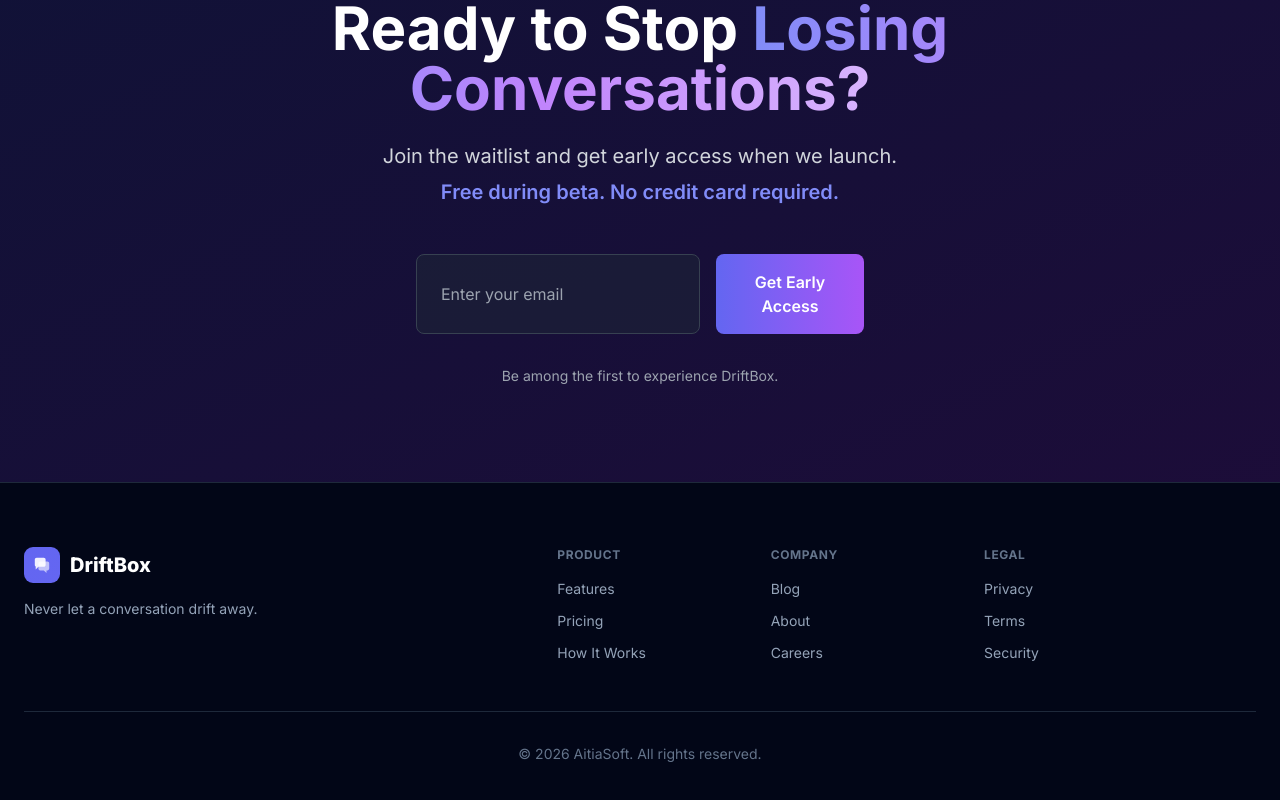
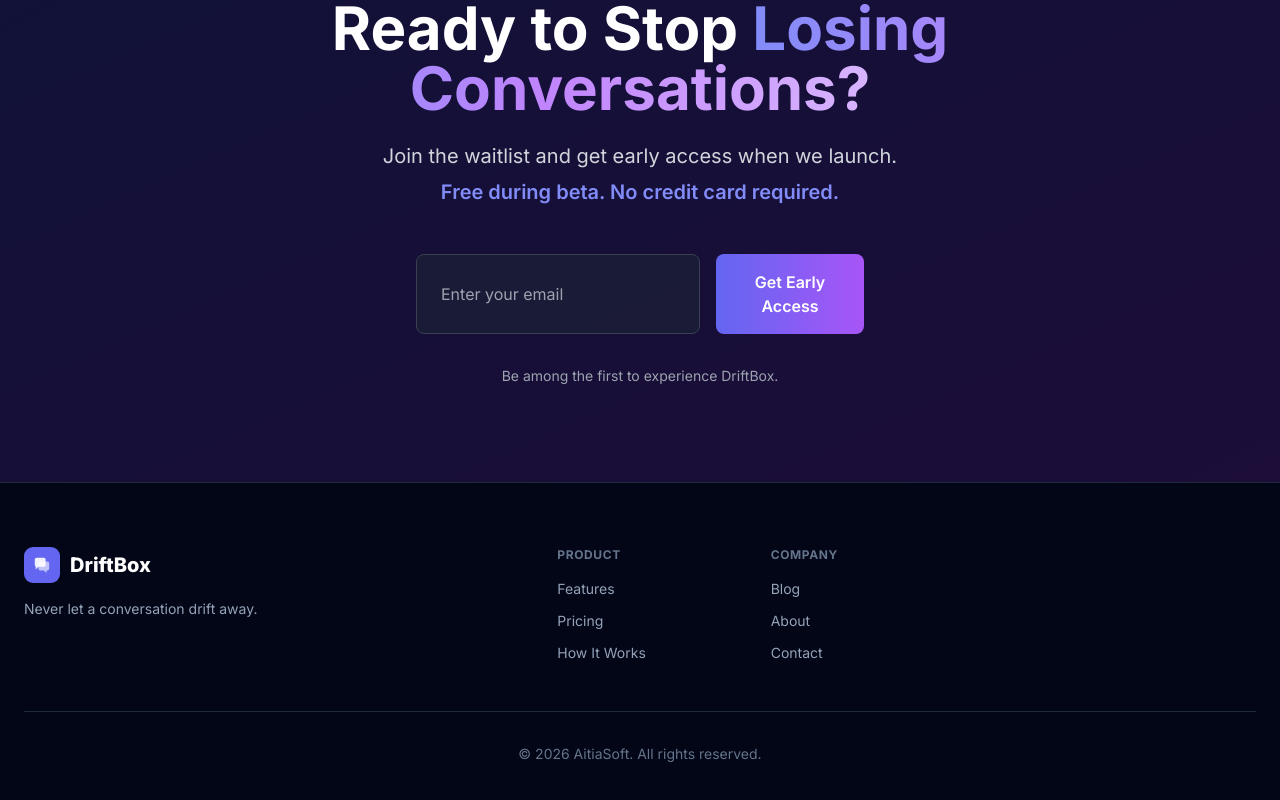
Before and after one commit to AitiaSoft/driftbox-website, a Next.js app: page / in a window 1280 px wide. Shown: the part 4108-4908 px from the top of the page. Built offline with nearby package versions, Linux system fonts and the light colour scheme.

Commit message:
Clean up footer: fix dead links, add About→aitiasoft.com, add Contact, remove empty Legal/Careers

```diff
--- a/components/Footer.tsx
+++ b/components/Footer.tsx
@@ -38,17 +38,8 @@
             <h4 className="text-xs font-bold uppercase tracking-wider text-slate-500 dark:text-slate-500 mb-4">Company</h4>
             <div className="space-y-3">
               <Link href="/blog" className="block text-sm text-slate-600 dark:text-slate-400 hover:text-slate-900 dark:hover:text-slate-100">Blog</Link>
-              <a href="#" className="block text-sm text-slate-600 dark:text-slate-400 hover:text-slate-900 dark:hover:text-slate-100">About</a>
-              <a href="#" className="block text-sm text-slate-600 dark:text-slate-400 hover:text-slate-900 dark:hover:text-slate-100">Careers</a>
-            </div>
-          </div>
-
-          <div className="lg:col-span-3">
-            <h4 className="text-xs font-bold uppercase tracking-wider text-slate-500 dark:text-slate-500 mb-4">Legal</h4>
-            <div className="space-y-3">
-              <a href="#" className="block text-sm text-slate-600 dark:text-slate-400 hover:text-slate-900 dark:hover:text-slate-100">Privacy</a>
-              <a href="#" className="block text-sm text-slate-600 dark:text-slate-400 hover:text-slate-900 dark:hover:text-slate-100">Terms</a>
-              <a href="#" className="block text-sm text-slate-600 dark:text-slate-400 hover:text-slate-900 dark:hover:text-slate-100">Security</a>
+              <a href="https://aitiasoft.com" target="_blank" rel="noopener noreferrer" className="block text-sm text-slate-600 dark:text-slate-400 hover:text-slate-900 dark:hover:text-slate-100">About</a>
+              <a href="https://aitiasoft.com#contact" target="_blank" rel="noopener noreferrer" className="block text-sm text-slate-600 dark:text-slate-400 hover:text-slate-900 dark:hover:text-slate-100">Contact</a>
             </div>
           </div>
         </div>
```
